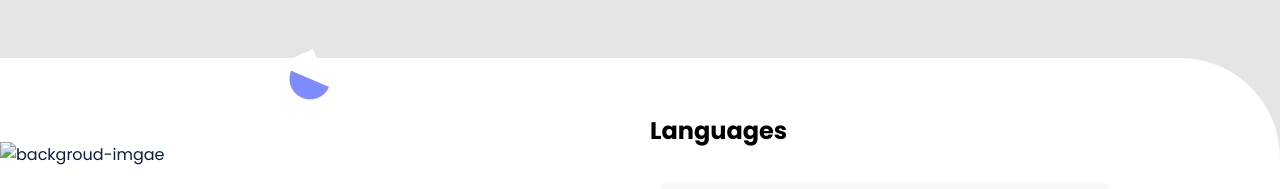
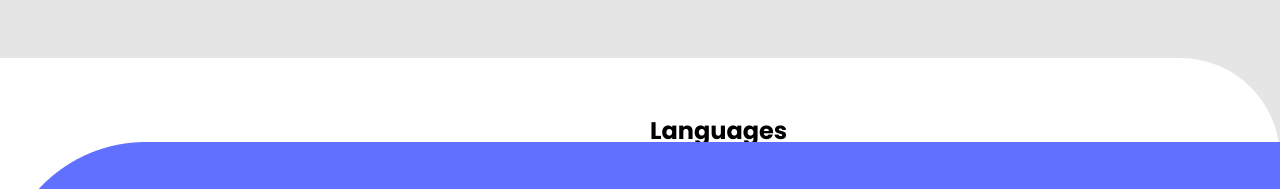
Before and after one commit to mwanawabangona/mobile-portfolio, a website: page index.html in a window 1280 px wide. Shown: the part 2831-3020 px from the top of the page. Drawn offline with Linux system fonts and the light colour scheme; files whose address does not match are found by name.

Commit message:
Html-Css-Linters

```diff
--- a/index.html
+++ b/index.html
@@ -265,7 +265,7 @@
 
 <section class="form">
   <h2></h2>
-  <img src="../image/contactbackground" alt="backgroud-imgae">
+  <img src="../image/contactbackground.png" alt="backgroud-imgae">
 </section>
 
 <section class="ecli">
```
